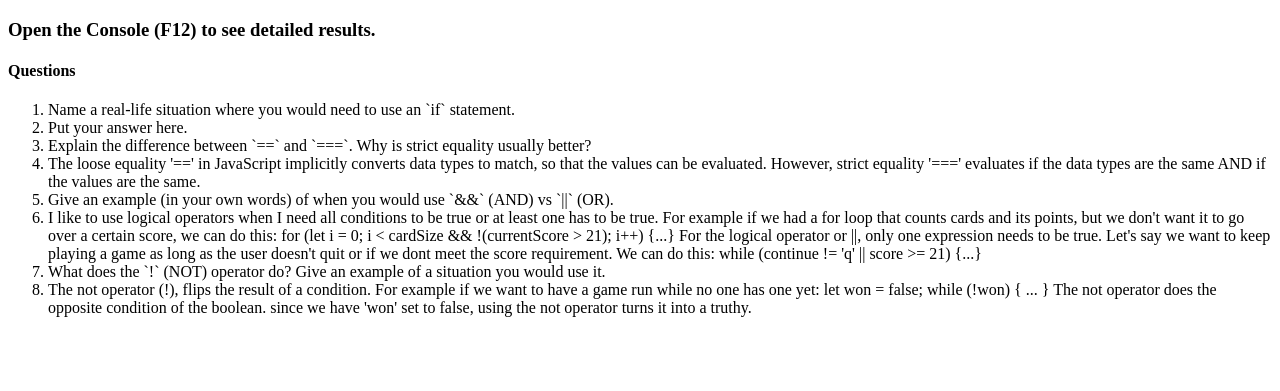
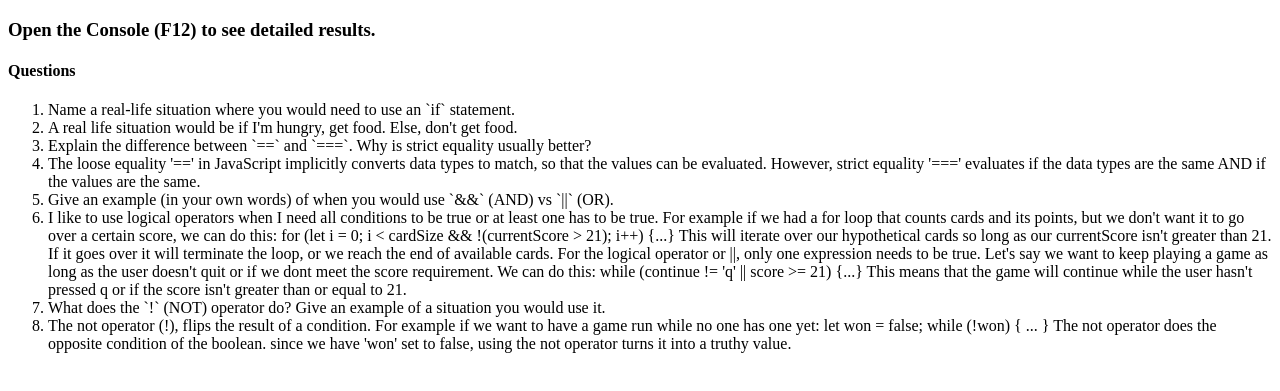
Before and after one commit to kros-xd/quiz, a plain HTML site: page index.html in a window 1280 px wide. Shown: the part 61-452 px from the top of the page. Drawn offline with Linux system fonts and the light colour scheme.

Commit message:
Finished it

```diff
--- a/index.html
+++ b/index.html
@@ -13,7 +13,7 @@
     <h4>Questions</h4>
     <ol>
         <li> Name a real-life situation where you would need to use an `if` statement. </li>
-        <li> Put your answer here. </li>
+        <li> A real life situation would be if I'm hungry, get food. Else, don't get food. </li>
 
         <li> Explain the difference between `==` and `===`. Why is strict equality usually better? </li>
         <li>
@@ -27,9 +27,13 @@
             For example if we had a for loop that counts cards and its points, but we don't want it to go over a certain score,
             we can do this:
                 for (let i = 0; i < cardSize && !(currentScore > 21); i++) {...}
+            This will iterate over our hypothetical cards so long as our currentScore isn't greater than 21.
+            If it goes over it will terminate the loop, or we reach the end of available cards.
+
             For the logical operator or ||, only one expression needs to be true. Let's say we want to keep playing a game as long as
             the user doesn't quit or if we dont meet the score requirement. We can do this:
                 while (continue != 'q' || score >= 21) {...}
+            This means that the game will continue while the user hasn't pressed q or if the score isn't greater than or equal to 21.
         </li>
 
         <li> What does the `!` (NOT) operator do? Give an example of a situation you would use it. </li>
@@ -39,7 +43,7 @@
                     while (!won) {
                         ...
                     }
-            The not operator does the opposite condition of the boolean. since we have 'won' set to false, using the not operator turns it into a truthy.
+            The not operator does the opposite condition of the boolean. since we have 'won' set to false, using the not operator turns it into a truthy value.
         </li>
     </ol>
 </body>
```
